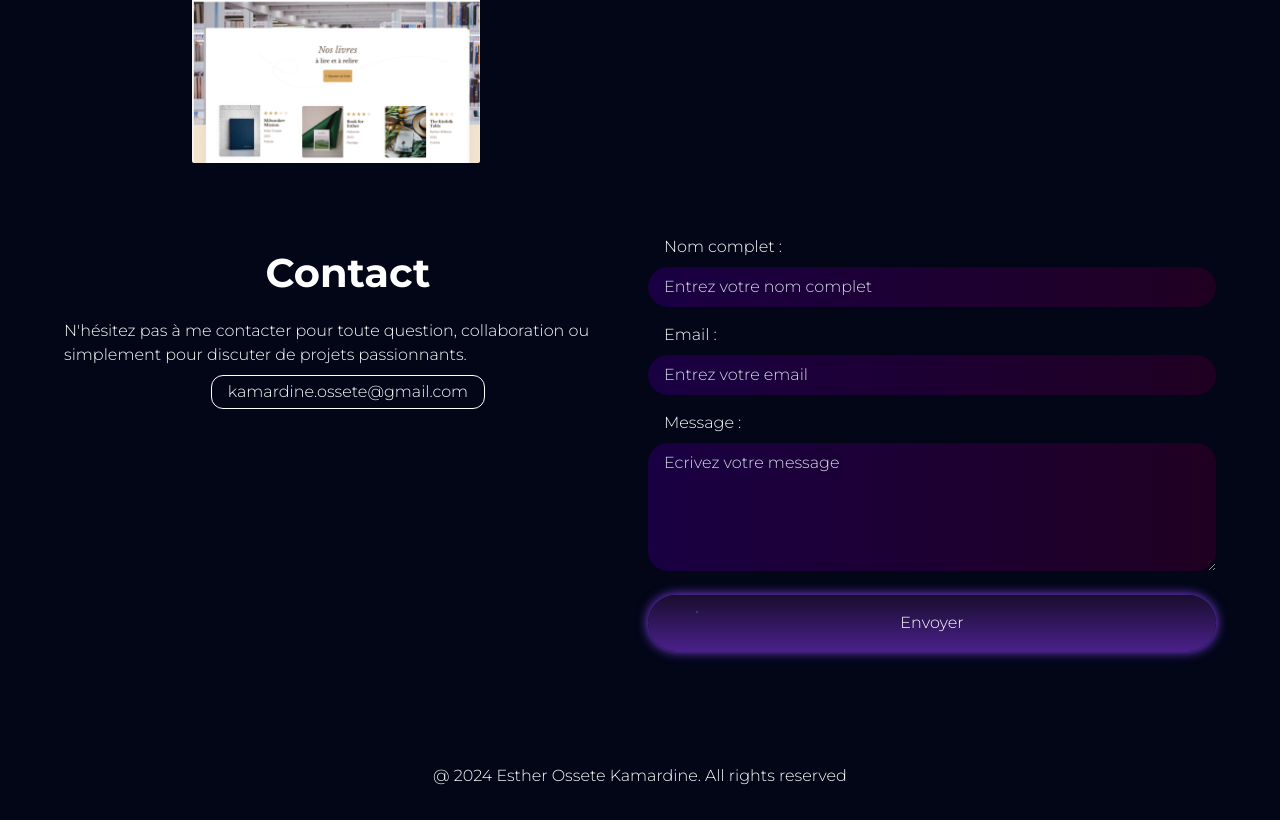
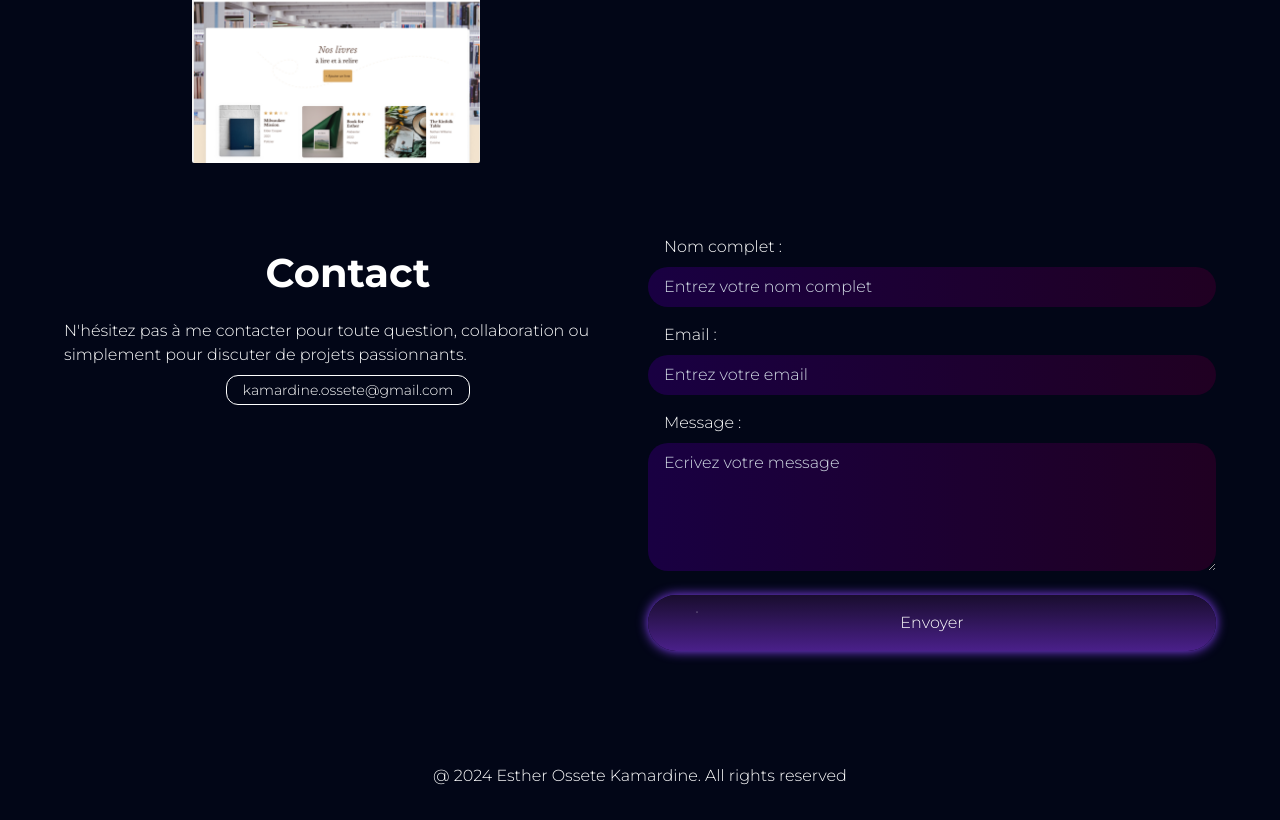
Before and after one commit to esther57-web/projet8OC, a React (Vite) app in the folder frontend/: page / in a window 1280 px wide. Shown: the part 2457-3277 px from the top of the page. Built offline with nearby package versions, Linux system fonts and the light colour scheme.

Commit message:
mobile animation removed

```diff
--- a/frontend/src/components/Contact.jsx
+++ b/frontend/src/components/Contact.jsx
@@ -43,7 +43,7 @@ const Contact = () => {
                     pour discuter de projets passionnants.
                 </p>
                 <div className='flex m-auto border rounded-xl xs:py-1 xs:px-4 xs:mt-2 w-fit'>
-                    <p className='xs:text-center'>kamardine.ossete@gmail.com</p>
+                    <p className='xs:text-center xs:text-sm'>kamardine.ossete@gmail.com</p>
                 </div>
 
             </div>
--- a/frontend/src/components/Hero.jsx
+++ b/frontend/src/components/Hero.jsx
@@ -96,7 +96,7 @@ const Hero = () => {
                 repeat: Infinity,
                 ease: 'linear'
             }}
-             className='absolute xs:h-[228px] xs:w-[228px] sm:h-[350px] sm:w-[350px] md:h-[300px] md:w-[300px] top-1/2 left-1/2 -translate-x-1/2 -translate-y-1/2 opacity-50 border rounded-full'>
+             className='xs:hidden sm:block absolute sm:h-[350px] sm:w-[350px] md:h-[300px] md:w-[300px] top-1/2 left-1/2 -translate-x-1/2 -translate-y-1/2 opacity-50 border rounded-full'>
                 <div className='absolute h-2 w-2 left-0 bg-white rounded-full top-1/2 -translate-x-1/2 -translate-y-1/2'></div>
                 <div className='absolute h-2 w-2 left-1/2 bg-white rounded-full top-0 -translate-x-1/2 -translate-y-1/2'></div>
                 <div className='absolute h-5 w-5 left-full border border-white rounded-full top-1/2 -translate-x-1/2 -translate-y-1/2 inline-flex items-center justify-center'>
```
